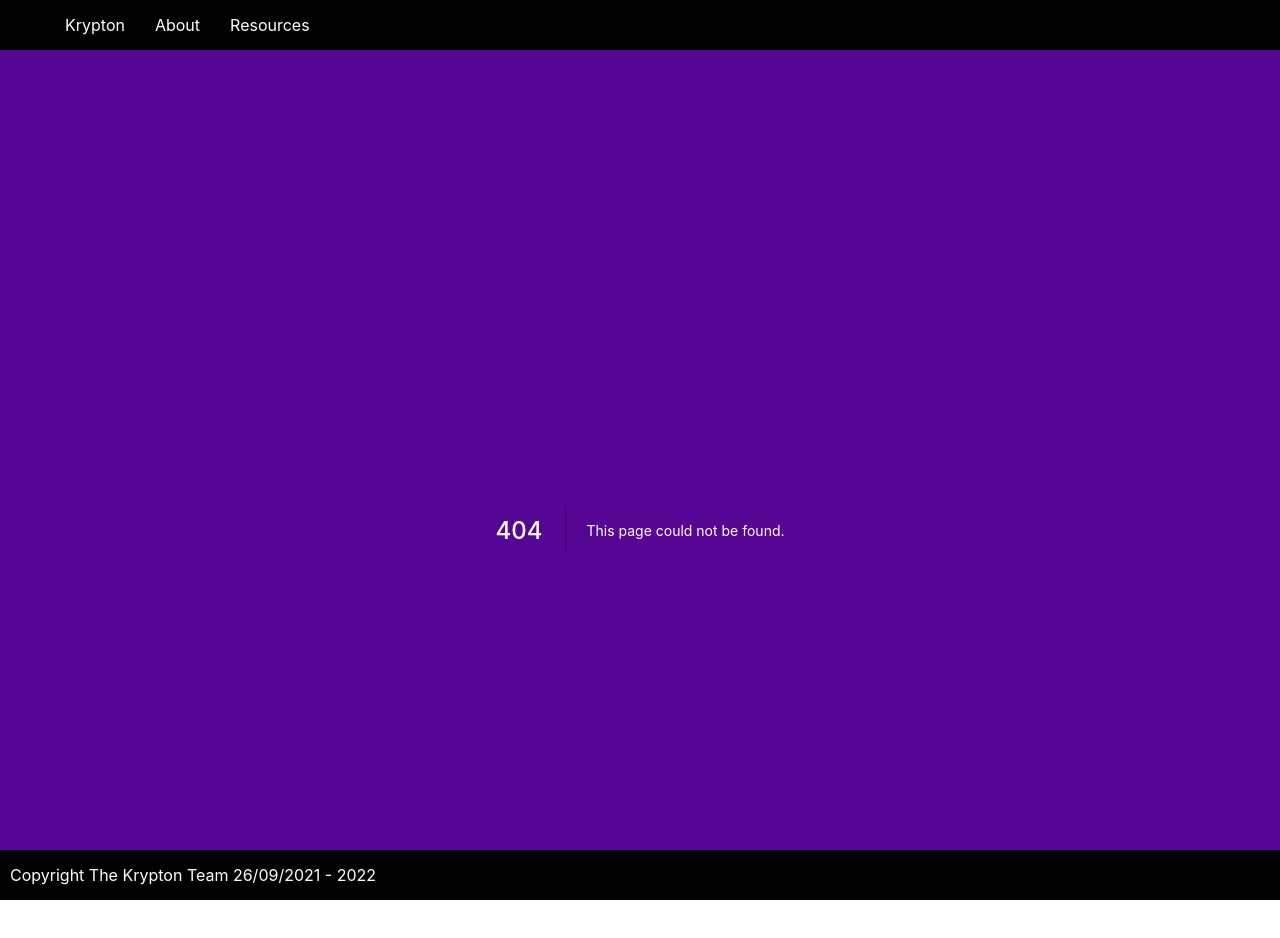
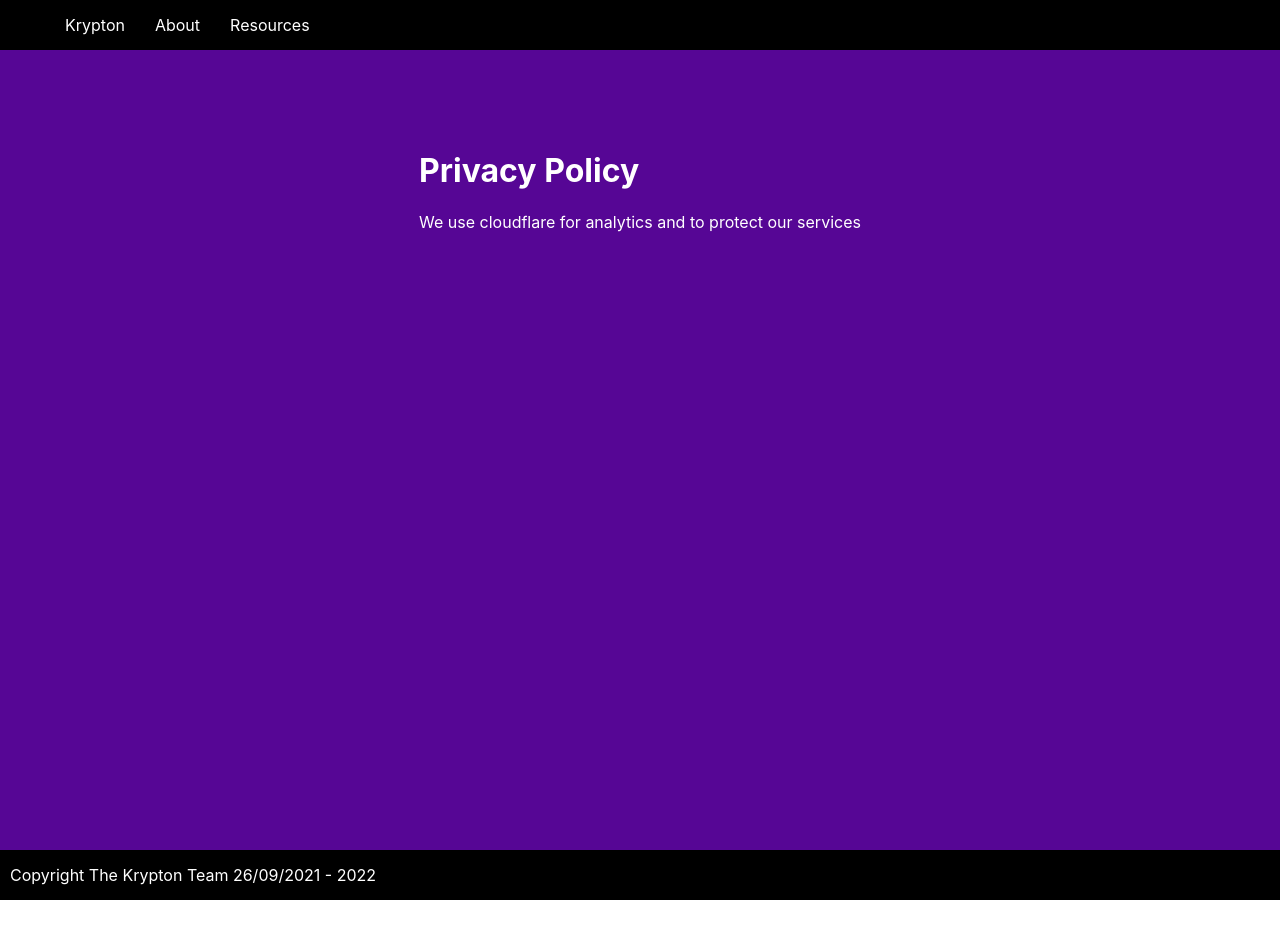
Before and after one commit to KryptonMC/kryptonmc.dev, a Next.js app: page /privacy-policy in a window 1280 px wide. Before the commit this address had no page. Shown: the top 938 px of the page. After the commit the page ends 900 px from the top, so only its background shows below. Built offline with nearby package versions, Linux system fonts and the light colour scheme.

Commit message:
Added privacy policy page and css and adjusted the tos page

```diff
--- /dev/null
+++ b/pages/privacy-policy.js
@@ -0,0 +1,10 @@
+import styles from '../styles/PrivacyPolicy.module.css';
+
+export default function PrivacyPolicy() {
+  return (
+    <div>
+      <h1>Privacy Policy</h1>
+      <p>We use cloudflare for analytics and to protect our services</p>
+    </div>
+  );
+}
--- a/pages/tos.js
+++ b/pages/tos.js
@@ -1,8 +1,12 @@
+import styles from '../styles.Terms.module.css';
+
 export default function TermsOfService() {
   return (
     <div>
       <h1>
         Insert some generic TOS here and stuff saying we don't sell your data
+        and we may update these terms and conditions at any time without any
+        prior notice.
       </h1>
     </div>
   );
```
Also changed, not shown: styles/PrivacyPolicy.module.css (added).
